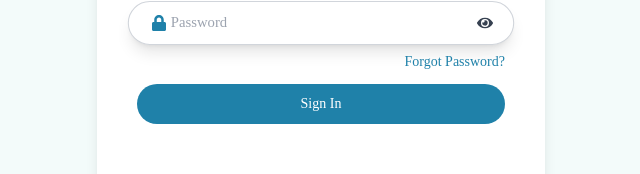
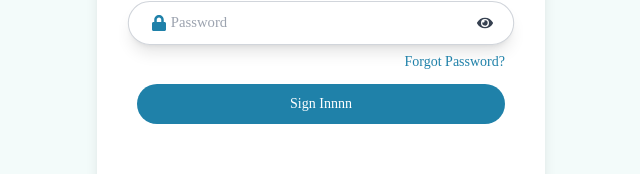
Before and after one commit to SophieRasoamialy/e-tsara, a React (Create React App) app in the folder autograder-frontend/: page /login in a window 1280 px wide. Shown: the part 395-569 px from the top of the page, without its empty margins (319-959 px from the left). Built offline with nearby package versions, Linux system fonts and the light colour scheme.

Commit message:
test mise a jour code

```diff
--- a/autograder-frontend/src/components/Auth/Login.jsx
+++ b/autograder-frontend/src/components/Auth/Login.jsx
@@ -137,7 +137,7 @@ const Login = () => {
               type="submit"
               className="text-white bg-[#1f81a9] hover:bg-[#145c73] focus:outline-none focus:ring-4 focus:ring-[#1f81a9] font-medium rounded-full text-sm px-5 py-2.5 text-center mb-2 w-full"
             >
-              Sign In
+              Sign Innnn
             </button>
           </div>
         </form>
```
